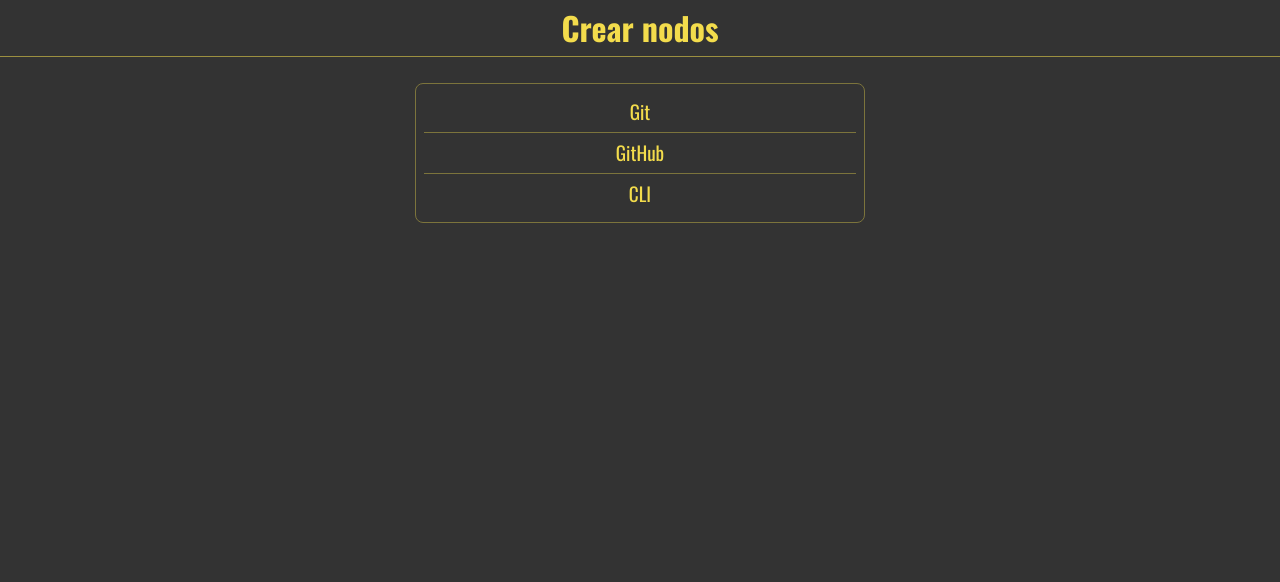
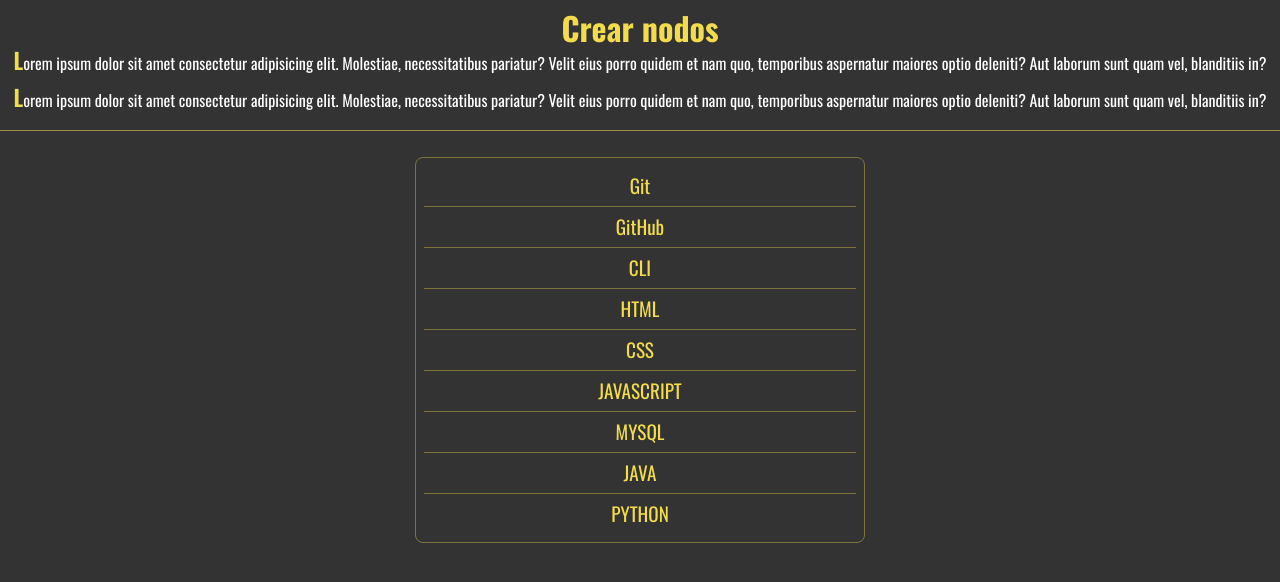
Before and after one commit to JuanOlave1805/SamWarden-git, a plain HTML site: page Nodos/Crear/index.html in a window 1280 px wide. Drawn offline with nearby package versions, Linux system fonts and the light colour scheme.

Commit message:
creando nodos y elementos

```diff
--- /dev/null
+++ b/Nodos/Crear/app.js
@@ -0,0 +1,33 @@
+import { datos } from './datos.js';
+//Identificamos el elemento por la clase
+const $padre = document.querySelector('.container');
+//Creamos un elemento
+const nodo = document.createElement('p');
+const texto = "Lorem ipsum dolor sit amet consectetur adipisicing elit. Molestiae, necessitatibus pariatur? Velit eius porro quidem et nam quo, temporibus aspernatur maiores optio deleniti? Aut laborum sunt quam vel, blanditiis in?"
+
+nodo.innerText = texto;
+$padre.appendChild(nodo);
+
+//Creamos un elemento
+const nodo2 = document.createElement('p');
+const texto2 = "Lorem ipsum dolor sit amet consectetur adipisicing elit. Molestiae, necessitatibus pariatur? Velit eius porro quidem et nam quo, temporibus aspernatur maiores optio deleniti? Aut laborum sunt quam vel, blanditiis in?"
+
+nodo2.innerText = texto2;
+$padre.appendChild(nodo2);
+
+
+const buscando = document.querySelector('div.container > div.card > ul.list ');
+console.log(buscando)
+
+//Identificamos el elemento por la clase
+const $agregando = document.querySelector('ul.list');
+
+
+
+datos.map(a => {
+  //Creamos un elemento
+  const nodo_agregando = document.createElement('li');
+  nodo_agregando.innerText = a.name;
+  nodo_agregando.classList.add('item')
+  $agregando.appendChild(nodo_agregando);
+});
--- /dev/null
+++ b/Nodos/Crear/datos.js
@@ -0,0 +1,26 @@
+export const datos = [
+  {
+    id: 1,
+    name: "HTML"
+  },
+  {
+    id: 2,
+    name: "CSS"
+  },
+  {
+    id: 3,
+    name: "JAVASCRIPT"
+  },
+  {
+    id: 4,
+    name: "MYSQL"
+  },
+  {
+    id: 5,
+    name: "JAVA"
+  },
+  {
+    id: 6,
+    name: "PYTHON"
+  }
+];
--- a/Nodos/Crear/index.html
+++ b/Nodos/Crear/index.html
@@ -25,5 +25,6 @@
       </div>
     </section>
   </main>
+  <script src="app.js"  module="datos.js" type="module"></script>
 </body>
 </html>
```
